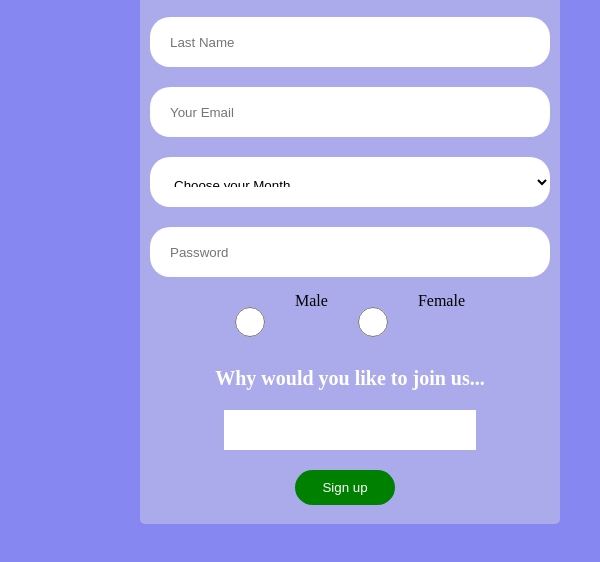
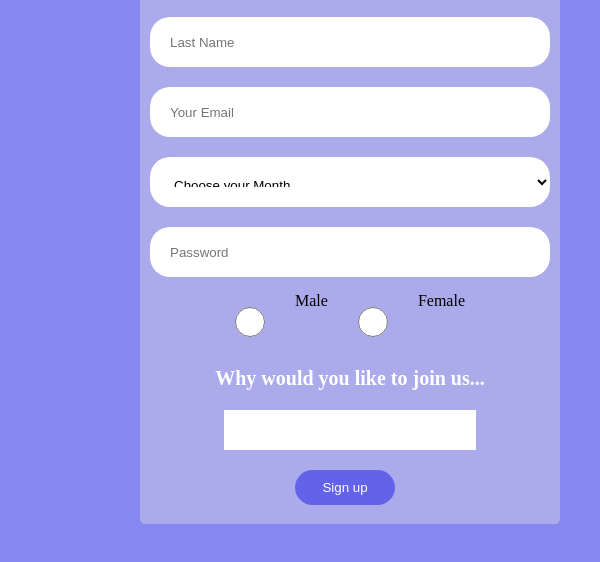
Before and after one commit to Sunday012/Sunday012.github.io, a plain HTML site: page index.html in a window 600 px wide. In both pictures the pointer is over the button "Sign up". Shown: the part 226-788 px from the top of the page. Drawn offline with Linux system fonts and the light colour scheme.

Commit message:
css refurnishment

```diff
--- a/style.css
+++ b/style.css
@@ -47,7 +47,7 @@ input{
     width: 200px;
 }
 .btn1:hover{
-    background-color: green;
+    background-color: rgba(48, 48, 233, 0.575);
     color: white;
 }
 h3{
@@ -131,7 +131,7 @@ h3{
         width: 100px;
     }
     .btn1:hover{
-        background-color: green;
+        background-color: rgba(48, 48, 233, 0.575);
         color: white;
     }
     h2{
@@ -205,7 +205,7 @@ h3{
         width: 100px;
     }
     .btn1:hover{
-        background-color: green;
+        background-color: rgba(48, 48, 233, 0.575);
         color: white;
     }
     h2{
```
